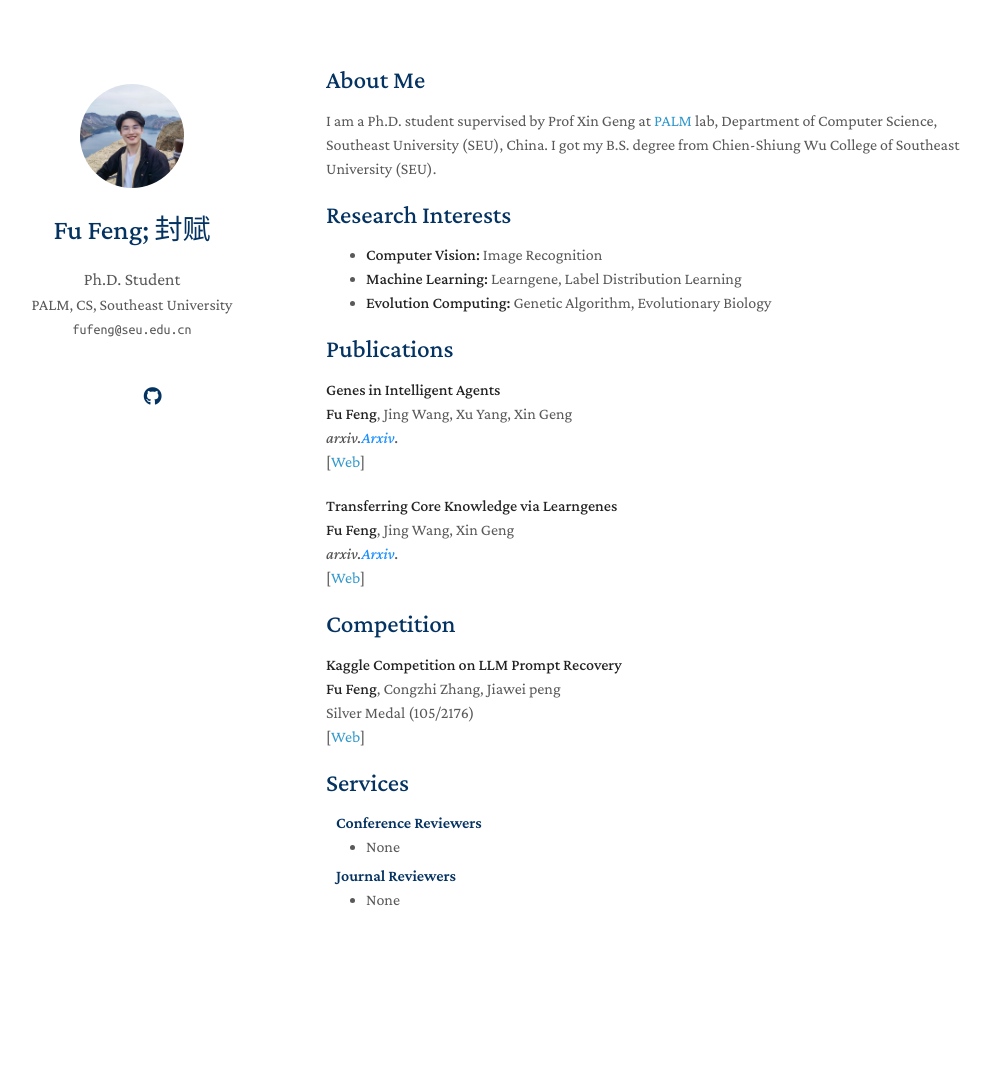
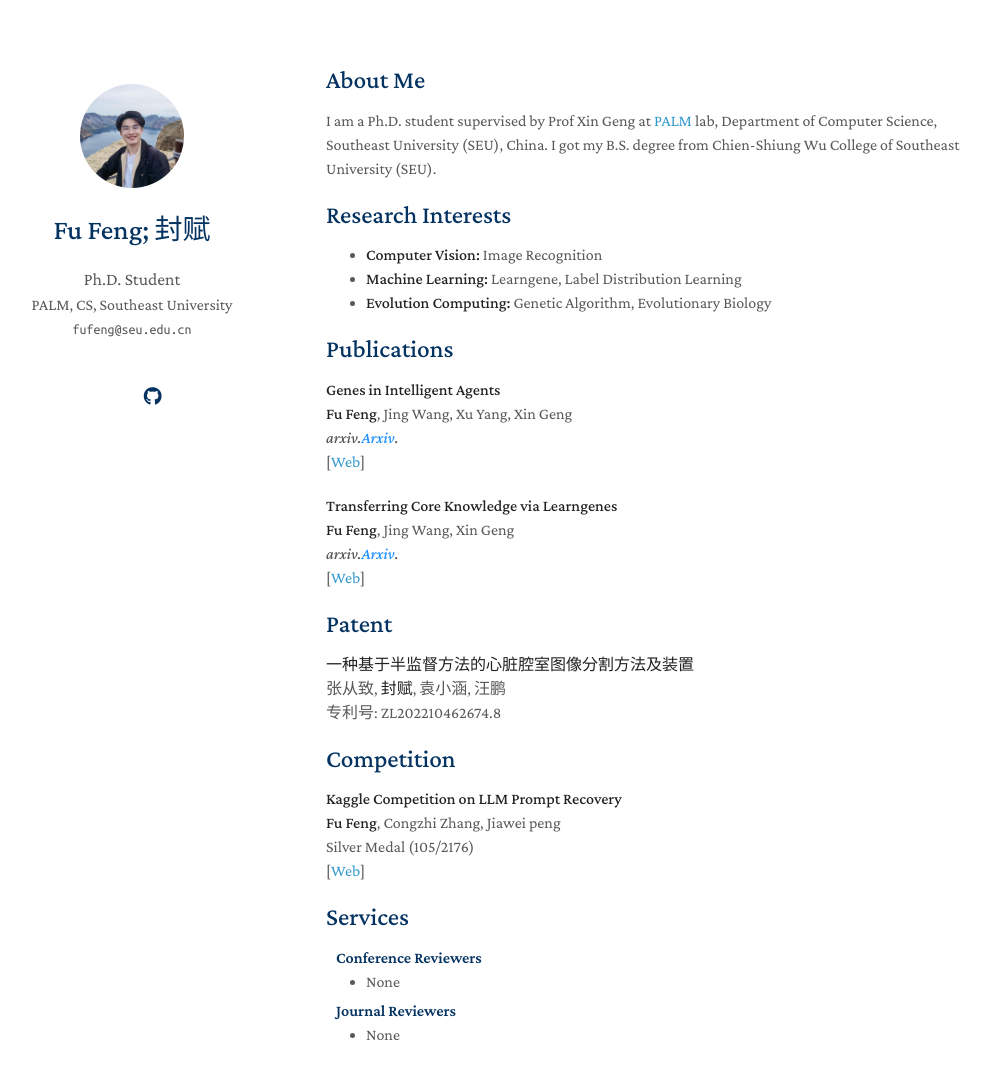
Before and after one commit to fu-feng/fu-feng.github.io, a Jekyll site: the page built from index.md, in a window 1280 px wide and 1141 px high. Shown: the top 1080 px of the window, without its empty margins (144-1134 px from the left). Built offline with Jekyll 4.4.1, drawn with Linux system fonts in a browser that asks for light colours; nearby versions of some CDN libraries; a style sheet for code colours, icons or effects is not loaded; our own code applies the rules of GitHub Pages for plain Markdown files.

Commit message:
Update index.md

```diff
--- a/index.md
+++ b/index.md
@@ -39,6 +39,16 @@ I am a Ph.D. student supervised by Prof Xin Geng at [PALM](http://palm.seu.edu.c
 </p>
 </div>
 
+## Patent
+<div>
+<p><strong>一种基于半监督方法的心脏腔室图像分割方法及装置</strong>
+<br />
+张从致, <strong>封赋</strong>, 袁小涵, 汪鹏
+<br />
+专利号: ZL202210462674.8
+</p>
+</div>
+
 ## Competition
 <div>
 <p><strong>Kaggle Competition on LLM Prompt Recovery</strong>
```
